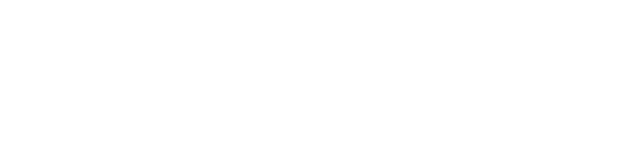
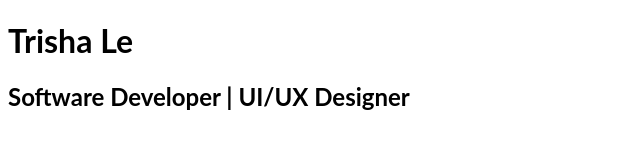
Before and after one commit to trishaprile/inf117-a1-portfolio, a plain HTML site: page index.html in a window 1280 px wide. Shown: the whole page, without its empty margins (0-640 px from the left). Drawn offline with Linux system fonts and the light colour scheme.

```diff
--- a/index.html
+++ b/index.html
@@ -12,9 +12,21 @@
   <meta name="description" content="description of your page">
    <!-- you would link to an external stylesheet here! -->
    <!-- you would also link to Bootstrap here! -->
-  <title>Trisha Le</title>
+  <title>Trisha Le Portfolio</title>
 </head>
+
+<style>
+    body {font-family: "Lato", sans-serif}
+    //h1, h2 {text-align: center}
+</style>
+
 <body>
+    <h1>Trisha Le</h1>
+    <h2>Software Developer | UI/UX Designer</h2>
+
+
+
+
   <!-- <p>
     <a href="http://validator.w3.org/check?uri=referer">
        W3C validator
--- /dev/null
+++ b/style.css
@@ -0,0 +1,11 @@
+h1
+{
+    text-align: center;
+    font-size: 48px;
+}
+
+h2
+{
+    text-align: center;
+    font-size: 36px;
+}
```
Also changed, not shown: package-lock.json (added).
